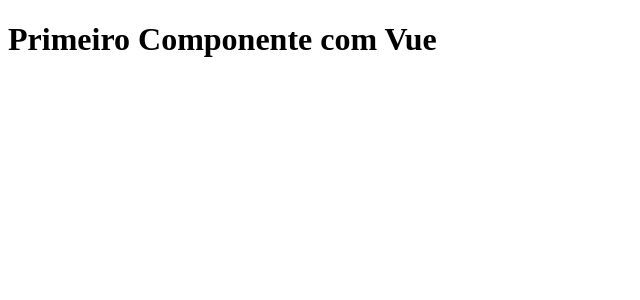
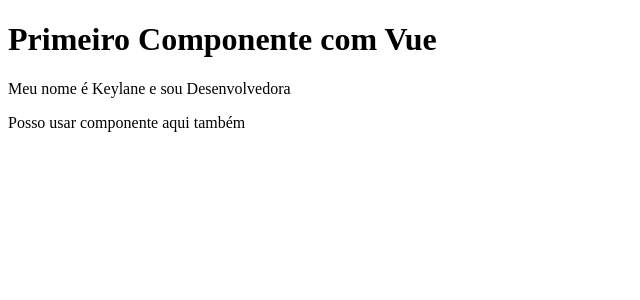
Before and after one commit to KeylaneSilva/initVuejs, a Vue app in the folder projeto-instalacaoAv/: page / in a window 1280 px wide. Shown: the top 300 px of the page, without its empty margins (0-640 px from the left). Built offline with nearby package versions, Linux system fonts and the light colour scheme; the HTML template or start-up script is replaced by a standard one.

Commit message:
dados no componente

```diff
--- a/projeto-instalacaoAv/src/App.vue
+++ b/projeto-instalacaoAv/src/App.vue
@@ -1,5 +1,8 @@
 <template>
-  <PrimeiroComponente/>
+  <div>
+    <PrimeiroComponente/>
+    <p>{{ teste }}</p>
+  </div>
 </template>
 
 <script>
@@ -9,6 +12,12 @@
     name: 'App',
     components: {
       PrimeiroComponente
+    },
+
+    data(){
+      return{
+        teste: 'Posso usar componente aqui também'
+      }
     }
   }
 </script>
--- a/projeto-instalacaoAv/src/components/PrimeiroComponente.vue
+++ b/projeto-instalacaoAv/src/components/PrimeiroComponente.vue
@@ -1,10 +1,20 @@
 <template>
-  <h1>Primeiro Componente com Vue</h1>
+  <div>
+    <h1>Primeiro Componente com Vue</h1>
+    <p>Meu nome é {{ nome }} e sou {{ profissao }}</p>
+  </div>
 </template>
 
 <!-- exportar componente -->
 <script>
   export default {
-    name: 'PrimeiroComponente'
+    name: 'PrimeiroComponente',
+
+    data(){
+      return{
+        nome: 'Keylane',
+        profissao: 'Desenvolvedora'
+      }
+    }
   }
 </script>
```
